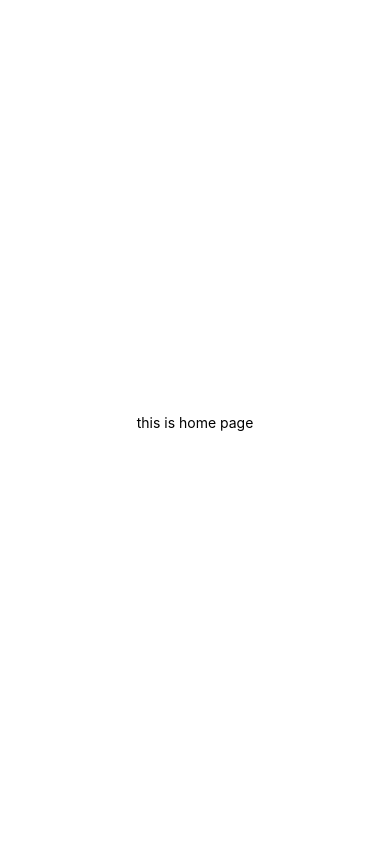
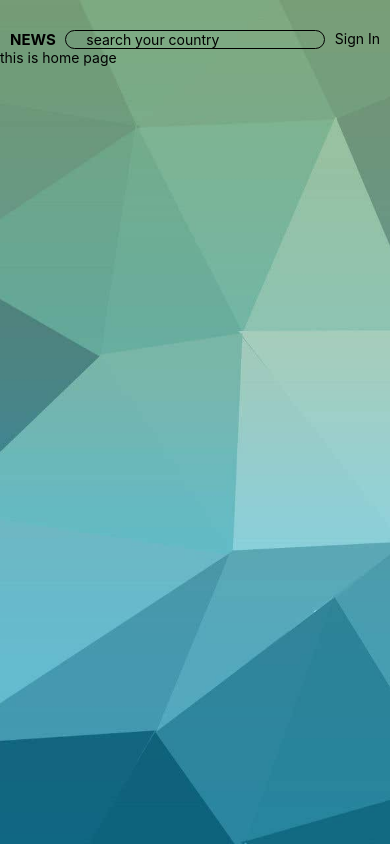
Before and after one commit to mazharul-islam321/react-native-news-app, a React Native app: screen / in a window 390 px wide. Built offline with nearby package versions, Linux system fonts and the light colour scheme.

Commit message:
header added

```diff
--- a/App.js
+++ b/App.js
@@ -1,12 +1,19 @@
 import { StatusBar } from "expo-status-bar";
 import React from "react";
-import { StyleSheet, Text, View } from "react-native";
+import { StyleSheet, Text, View, ImageBackground } from "react-native";
+import Header from "./components/Header/Header";
 import Home from "./components/Home/Home";
 
 export default function App() {
     return (
         <View style={styles.container}>
-            <Home></Home>
+            <ImageBackground
+                source={require("./assets/backgroundImage.jpg")}
+                style={styles.backgroundSize}
+            >
+                <Header></Header>
+                <Home></Home>
+            </ImageBackground>
             <StatusBar style="auto" />
         </View>
     );
@@ -15,8 +22,9 @@ export default function App() {
 const styles = StyleSheet.create({
     container: {
         flex: 1,
-        backgroundColor: "#fff",
-        alignItems: "center",
-        justifyContent: "center",
+    },
+    backgroundSize: {
+        width: "100%",
+        height: "100%",
     },
 });
--- a/components/Header/Header.js
+++ b/components/Header/Header.js
@@ -1,12 +1,36 @@
 import React from "react";
-import { StyleSheet, Text, View } from "react-native";
+import { StyleSheet, Text, TextInput, View } from "react-native";
 
 export default function Header() {
     return (
-        <View>
-            <Text>this is header</Text>
+        <View style={styles.navbarStyle}>
+            <Text style={styles.icon}>NEWS</Text>
+            <TextInput
+                placeholder="search your country"
+                style={styles.headerSearch}
+            ></TextInput>
+            <Text>Sign In</Text>
+            {/* <Text>SignOut</Text> */}
         </View>
     );
 }
 
-const styles = StyleSheet.create({});
+const styles = StyleSheet.create({
+    navbarStyle: {
+        marginTop: 30,
+        marginLeft: 10,
+        marginRight: 10,
+        flexDirection: "row",
+        justifyContent: "space-between",
+    },
+    icon: {
+        fontSize: 15,
+        fontWeight: "bold",
+    },
+    headerSearch: {
+        borderWidth: 1,
+        borderRadius: 12,
+        paddingLeft: 20,
+        paddingRight: 20,
+    },
+});
--- a/components/Home/Home.js
+++ b/components/Home/Home.js
@@ -1,11 +1,12 @@
 import React from "react";
-import { StyleSheet, Text, View } from "react-native";
+import { StyleSheet, Text, View, ScrollView, FlatList } from "react-native";
 
 export default function Home() {
     return (
-        <View>
+        <ScrollView>
+            {/* <FlatList></FlatList> */}
             <Text>this is home page</Text>
-        </View>
+        </ScrollView>
     );
 }
 
```
Also changed, not shown: assets/backgroundImage.jpg (added).
